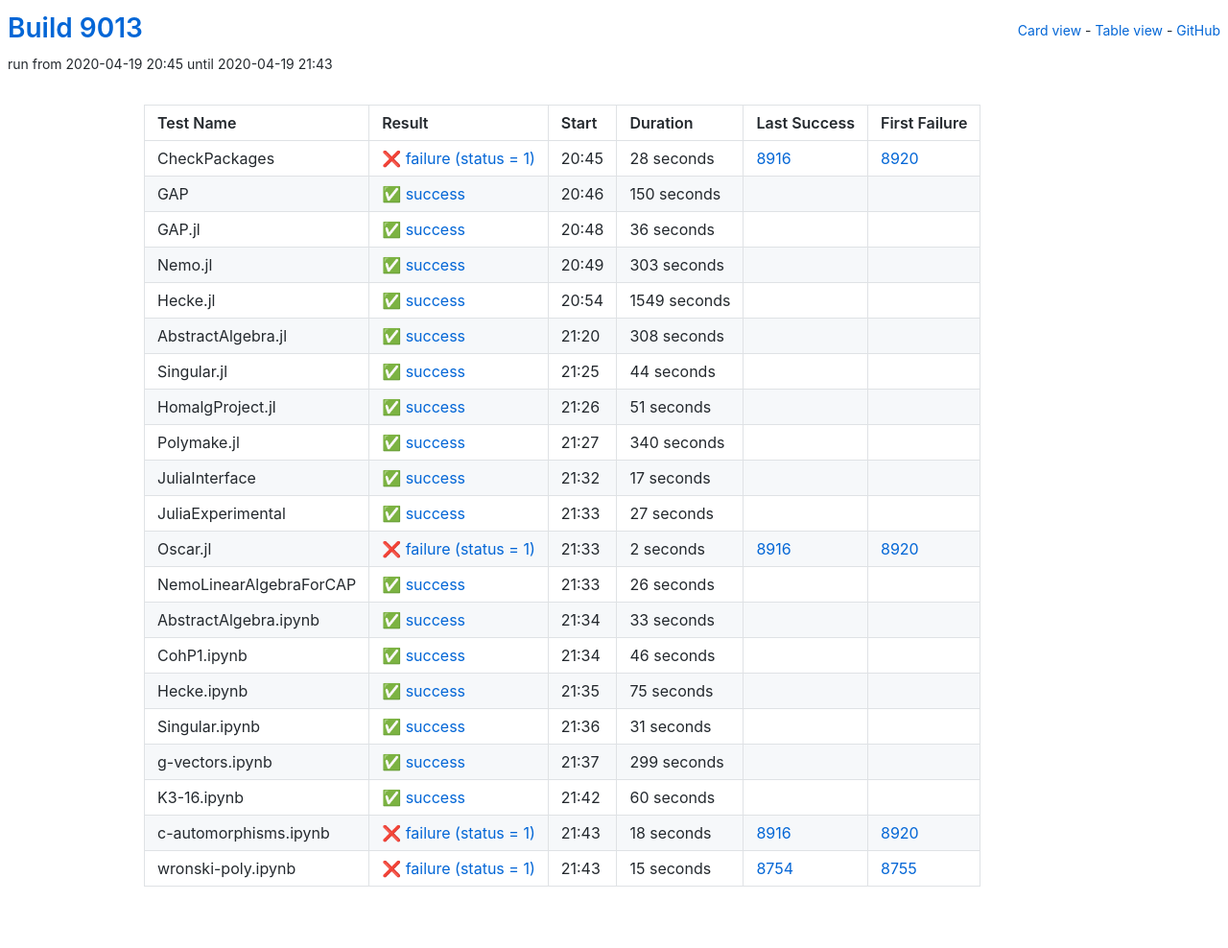
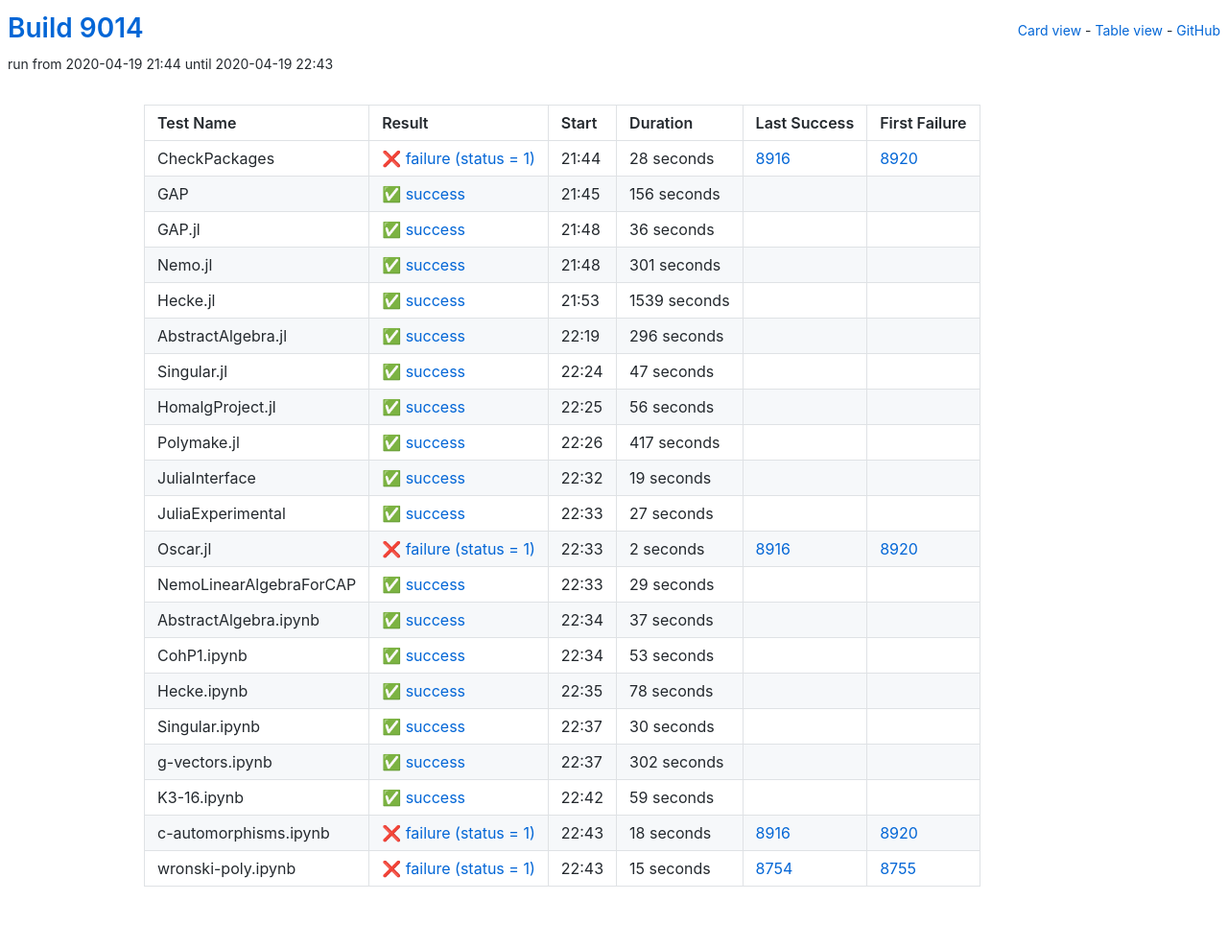
Before and after one commit to oscar-system/oscar-ci-status, a Jekyll site: the page built from table.html, in a window 1280 px wide. Shown: the whole page at 96% size. Built offline with Jekyll 4.4.1, drawn with Linux system fonts in a browser that asks for light colours.

Commit message:
Build 9014

```diff
--- a/_data/ci.yml
+++ b/_data/ci.yml
@@ -1,5 +1,5 @@
-build: 9013
-build_url: https://oscarci.mathematik.uni-kl.de/job/oscar/9013/
+build: 9014
+build_url: https://oscarci.mathematik.uni-kl.de/job/oscar/9014/
 job: oscar
 tests:
 - duration: 28
@@ -8,20 +8,20 @@ tests:
   first_failure_url: https://oscarci.mathematik.uni-kl.de/job/oscar/8920/
   last_success: 8916
   last_success_url: https://oscarci.mathematik.uni-kl.de/job/oscar/8916/
-  log: https://oscarci.mathematik.uni-kl.de/job/oscar/9013/artifact/logs/build-9013/CheckPackages.log
+  log: https://oscarci.mathematik.uni-kl.de/job/oscar/9014/artifact/logs/build-9014/CheckPackages.log
   name: CheckPackages
-  start: 2020-04-19 20:45
+  start: 2020-04-19 21:44
   status: failure
   success: false
-- duration: 150
+- duration: 156
   exitcode: 0
   first_failure: false
   first_failure_url: null
   last_success: false
   last_success_url: null
-  log: https://oscarci.mathematik.uni-kl.de/job/oscar/9013/artifact/logs/build-9013/GAP.log
+  log: https://oscarci.mathematik.uni-kl.de/job/oscar/9014/artifact/logs/build-9014/GAP.log
   name: GAP
-  start: 2020-04-19 20:46
+  start: 2020-04-19 21:45
   status: success
   success: true
 - duration: 36
@@ -30,86 +30,86 @@ tests:
   first_failure_url: null
   last_success: false
   last_success_url: null
-  log: https://oscarci.mathematik.uni-kl.de/job/oscar/9013/artifact/logs/build-9013/GAP.jl.log
+  log: https://oscarci.mathematik.uni-kl.de/job/oscar/9014/artifact/logs/build-9014/GAP.jl.log
   name: GAP.jl
-  start: 2020-04-19 20:48
+  start: 2020-04-19 21:48
   status: success
   success: true
-- duration: 303
+- duration: 301
   exitcode: 0
   first_failure: false
   first_failure_url: null
   last_success: false
   last_success_url: null
-  log: https://oscarci.mathematik.uni-kl.de/job/oscar/9013/artifact/logs/build-9013/Nemo.jl.log
+  log: https://oscarci.mathematik.uni-kl.de/job/oscar/9014/artifact/logs/build-9014/Nemo.jl.log
   name: Nemo.jl
-  start: 2020-04-19 20:49
+  start: 2020-04-19 21:48
   status: success
   success: true
-- duration: 1549
+- duration: 1539
   exitcode: 0
   first_failure: false
   first_failure_url: null
   last_success: false
   last_success_url: null
-  log: https://oscarci.mathematik.uni-kl.de/job/oscar/9013/artifact/logs/build-9013/Hecke.jl.log
+  log: https://oscarci.mathematik.uni-kl.de/job/oscar/9014/artifact/logs/build-9014/Hecke.jl.log
   name: Hecke.jl
-  start: 2020-04-19 20:54
+  start: 2020-04-19 21:53
   status: success
   success: true
-- duration: 308
+- duration: 296
   exitcode: 0
   first_failure: false
   first_failure_url: null
   last_success: false
   last_success_url: null
-  log: https://oscarci.mathematik.uni-kl.de/job/oscar/9013/artifact/logs/build-9013/AbstractAlgebra.jl.log
+  log: https://oscarci.mathematik.uni-kl.de/job/oscar/9014/artifact/logs/build-9014/AbstractAlgebra.jl.log
   name: AbstractAlgebra.jl
-  start: 2020-04-19 21:20
+  start: 2020-04-19 22:19
   status: success
   success: true
-- duration: 44
+- duration: 47
   exitcode: 0
   first_failure: false
   first_failure_url: null
   last_success: false
   last_success_url: null
-  log: https://oscarci.mathematik.uni-kl.de/job/oscar/9013/artifact/logs/build-9013/Singular.jl.log
+  log: https://oscarci.mathematik.uni-kl.de/job/oscar/9014/artifact/logs/build-9014/Singular.jl.log
   name: Singular.jl
-  start: 2020-04-19 21:25
+  start: 2020-04-19 22:24
   status: success
   success: true
-- duration: 51
+- duration: 56
   exitcode: 0
   first_failure: false
   first_failure_url: null
   last_success: false
   last_success_url: null
-  log: https://oscarci.mathematik.uni-kl.de/job/oscar/9013/artifact/logs/build-9013/HomalgProject.jl.log
+  log: https://oscarci.mathematik.uni-kl.de/job/oscar/9014/artifact/logs/build-9014/HomalgProject.jl.log
   name: HomalgProject.jl
-  start: 2020-04-19 21:26
+  start: 2020-04-19 22:25
   status: success
   success: true
-- duration: 340
+- duration: 417
   exitcode: 0
   first_failure: false
   first_failure_url: null
   last_success: false
   last_success_url: null
-  log: https://oscarci.mathematik.uni-kl.de/job/oscar/9013/artifact/logs/build-9013/Polymake.jl.log
+  log: https://oscarci.mathematik.uni-kl.de/job/oscar/9014/artifact/logs/build-9014/Polymake.jl.log
   name: Polymake.jl
-  start: 2020-04-19 21:27
+  start: 2020-04-19 22:26
   status: success
   success: true
-- duration: 17
+- duration: 19
   exitcode: 0
   first_failure: false
   first_failure_url: null
   last_success: false
   last_success_url: null
-  log: https://oscarci.mathematik.uni-kl.de/job/oscar/9013/artifact/logs/build-9013/JuliaInterface.log
+  log: https://oscarci.mathematik.uni-kl.de/job/oscar/9014/artifact/logs/build-9014/JuliaInterface.log
   name: JuliaInterface
-  start: 2020-04-19 21:32
+  start: 2020-04-19 22:32
   status: success
   success: true
 - duration: 27
@@ -118,9 +118,9 @@ tests:
   first_failure_url: null
   last_success: false
   last_success_url: null
-  log: https://oscarci.mathematik.uni-kl.de/job/oscar/9013/artifact/logs/build-9013/JuliaExperimental.log
+  log: https://oscarci.mathematik.uni-kl.de/job/oscar/9014/artifact/logs/build-9014/JuliaExperimental.log
   name: JuliaExperimental
-  start: 2020-04-19 21:33
+  start: 2020-04-19 22:33
   status: success
   success: true
 - duration: 2
@@ -129,86 +129,86 @@ tests:
   first_failure_url: https://oscarci.mathematik.uni-kl.de/job/oscar/8920/
   last_success: 8916
   last_success_url: https://oscarci.mathematik.uni-kl.de/job/oscar/8916/
-  log: https://oscarci.mathematik.uni-kl.de/job/oscar/9013/artifact/logs/build-9013/Oscar.jl.log
+  log: https://oscarci.mathematik.uni-kl.de/job/oscar/9014/artifact/logs/build-9014/Oscar.jl.log
   name: Oscar.jl
-  start: 2020-04-19 21:33
+  start: 2020-04-19 22:33
   status: failure
   success: false
-- duration: 26
+- duration: 29
   exitcode: 0
   first_failure: false
   first_failure_url: null
   last_success: false
   last_success_url: null
-  log: https://oscarci.mathematik.uni-kl.de/job/oscar/9013/artifact/logs/build-9013/NemoLinearAlgebraForCAP.log
+  log: https://oscarci.mathematik.uni-kl.de/job/oscar/9014/artifact/logs/build-9014/NemoLinearAlgebraForCAP.log
   name: NemoLinearAlgebraForCAP
-  start: 2020-04-19 21:33
+  start: 2020-04-19 22:33
   status: success
   success: true
-- duration: 33
+- duration: 37
   exitcode: 0
   first_failure: false
   first_failure_url: null
   last_success: false
   last_success_url: null
-  log: https://oscarci.mathematik.uni-kl.de/job/oscar/9013/artifact/logs/build-9013/AbstractAlgebra.ipynb.log
+  log: https://oscarci.mathematik.uni-kl.de/job/oscar/9014/artifact/logs/build-9014/AbstractAlgebra.ipynb.log
   name: AbstractAlgebra.ipynb
-  start: 2020-04-19 21:34
+  start: 2020-04-19 22:34
   status: success
   success: true
-- duration: 46
+- duration: 53
   exitcode: 0
   first_failure: false
   first_failure_url: null
   last_success: false
   last_success_url: null
-  log: https://oscarci.mathematik.uni-kl.de/job/oscar/9013/artifact/logs/build-9013/CohP1.ipynb.log
+  log: https://oscarci.mathematik.uni-kl.de/job/oscar/9014/artifact/logs/build-9014/CohP1.ipynb.log
   name: CohP1.ipynb
-  start: 2020-04-19 21:34
+  start: 2020-04-19 22:34
   status: success
   success: true
-- duration: 75
+- duration: 78
   exitcode: 0
   first_failure: false
   first_failure_url: null
   last_success: false
   last_success_url: null
-  log: https://oscarci.mathematik.uni-kl.de/job/oscar/9013/artifact/logs/build-9013/Hecke.ipynb.log
+  log: https://oscarci.mathematik.uni-kl.de/job/oscar/9014/artifact/logs/build-9014/Hecke.ipynb.log
   name: Hecke.ipynb
-  start: 2020-04-19 21:35
+  start: 2020-04-19 22:35
   status: success
   success: true
-- duration: 31
+- duration: 30
   exitcode: 0
   first_failure: false
   first_failure_url: null
   last_success: false
   last_success_url: null
-  log: https://oscarci.mathematik.uni-kl.de/job/oscar/9013/artifact/logs/build-9013/Singular.ipynb.log
+  log: https://oscarci.mathematik.uni-kl.de/job/oscar/9014/artifact/logs/build-9014/Singular.ipynb.log
   name: Singular.ipynb
-  start: 2020-04-19 21:36
+  start: 2020-04-19 22:37
   status: success
   success: true
-- duration: 299
+- duration: 302
   exitcode: 0
   first_failure: false
   first_failure_url: null
   last_success: false
   last_success_url: null
-  log: https://oscarci.mathematik.uni-kl.de/job/oscar/9013/artifact/logs/build-9013/g-vectors.ipynb.log
+  log: https://oscarci.mathematik.uni-kl.de/job/oscar/9014/artifact/logs/build-9014/g-vectors.ipynb.log
   name: g-vectors.ipynb
-  start: 2020-04-19 21:37
+  start: 2020-04-19 22:37
   status: success
   success: true
-- duration: 60
+- duration: 59
   exitcode: 0
   first_failure: false
   first_failure_url: null
   last_success: false
   last_success_url: null
-  log: https://oscarci.mathematik.uni-kl.de/job/oscar/9013/artifact/logs/build-9013/K3-16.ipynb.log
+  log: https://oscarci.mathematik.uni-kl.de/job/oscar/9014/artifact/logs/build-9014/K3-16.ipynb.log
   name: K3-16.ipynb
-  start: 2020-04-19 21:42
+  start: 2020-04-19 22:42
   status: success
   success: true
 - duration: 18
@@ -217,9 +217,9 @@ tests:
   first_failure_url: https://oscarci.mathematik.uni-kl.de/job/oscar/8920/
   last_success: 8916
   last_success_url: https://oscarci.mathematik.uni-kl.de/job/oscar/8916/
-  log: https://oscarci.mathematik.uni-kl.de/job/oscar/9013/artifact/logs/build-9013/c-automorphisms.ipynb.log
+  log: https://oscarci.mathematik.uni-kl.de/job/oscar/9014/artifact/logs/build-9014/c-automorphisms.ipynb.log
   name: c-automorphisms.ipynb
-  start: 2020-04-19 21:43
+  start: 2020-04-19 22:43
   status: failure
   success: false
 - duration: 15
@@ -228,8 +228,8 @@ tests:
   first_failure_url: https://oscarci.mathematik.uni-kl.de/job/oscar/8755/
   last_success: 8754
   last_success_url: https://oscarci.mathematik.uni-kl.de/job/oscar/8754/
-  log: https://oscarci.mathematik.uni-kl.de/job/oscar/9013/artifact/logs/build-9013/wronski-poly.ipynb.log
+  log: https://oscarci.mathematik.uni-kl.de/job/oscar/9014/artifact/logs/build-9014/wronski-poly.ipynb.log
   name: wronski-poly.ipynb
-  start: 2020-04-19 21:43
+  start: 2020-04-19 22:43
   status: failure
   success: false
```
Also changed, not shown: README.md.
